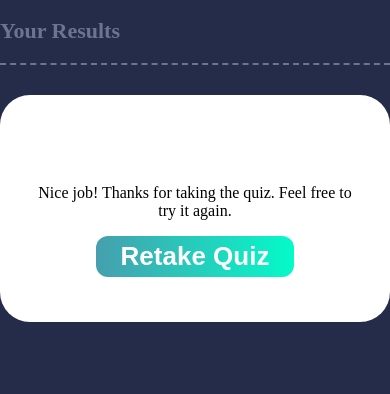
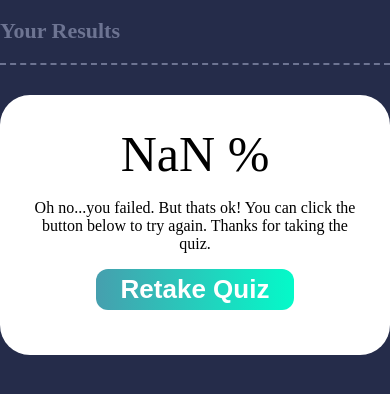
Before and after one commit to chelseaharris137/Quiz-App, a React Native app: screen /results in a window 390 px wide. Shown: the top 394 px of the page. Built offline with nearby package versions, Linux system fonts and the light colour scheme.

Commit message:
updated onclick function on see results button

```diff
--- a/src/Components/Questions.js
+++ b/src/Components/Questions.js
@@ -142,6 +142,9 @@ const Questions = ({ quizData }) => {
                 <button
                   id='nextBtn'
                   onClick={() => {
+                    if (answer === sumbitted) {
+                      setScore(score + 1)
+                    }
                     setCompleted(true)
                   }}
                 >
--- a/src/Components/Results.js
+++ b/src/Components/Results.js
@@ -1,17 +1,21 @@
-import React from 'react'
+import React, { useState } from 'react'
 import { Link } from 'react-router-dom'
 import '../Sass/Results.sass'
 
 const Results = ({ score }) => {
-  // const result = (Number(score) / 10) * 100
+  const result = (Number(score) / 10) * 100
+  const excelent = 'Fantastic job! You scored in the top 10%. '
+  const fair = 'Great job! You passed. Looking to improve your score? Click the button below to start again '
+  const poor = 'Oh no...you failed. But thats ok! You can click the button below to try again. '
+
   return (
     <div>
       <div className='dashed-border'>
         <h2>Your Results</h2>
       </div>
       <div className='results'>
-        <h5>{score}</h5>
-        <p>Nice job! Thanks for taking the quiz. Feel free to try it again.</p>
+        <div className='score'>{result} %</div>
+        <p>{result >= 90 ? excelent : result >= 70 && result < 90 ? fair : poor}Thanks for taking the quiz.</p>
         <Link to='/'>
           <button id='retakeBtn'>Retake Quiz</button>
         </Link>
--- a/src/Sass/Results.sass
+++ b/src/Sass/Results.sass
@@ -1,5 +1,7 @@
 h2
   font-size: 32px
+.score
+  font-size: 50px
 .results
   text-align: center
   background-color: #fff
```
